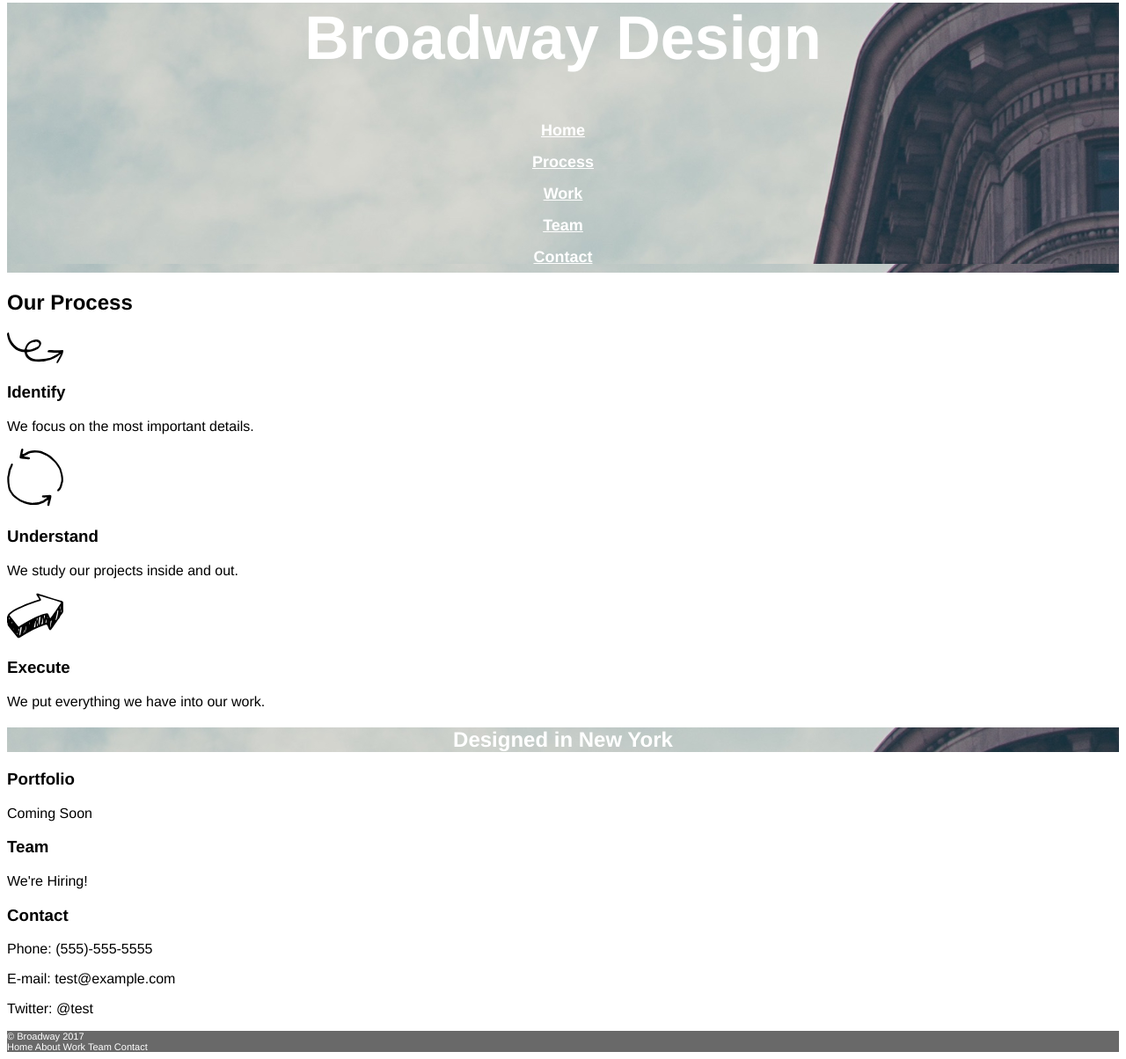
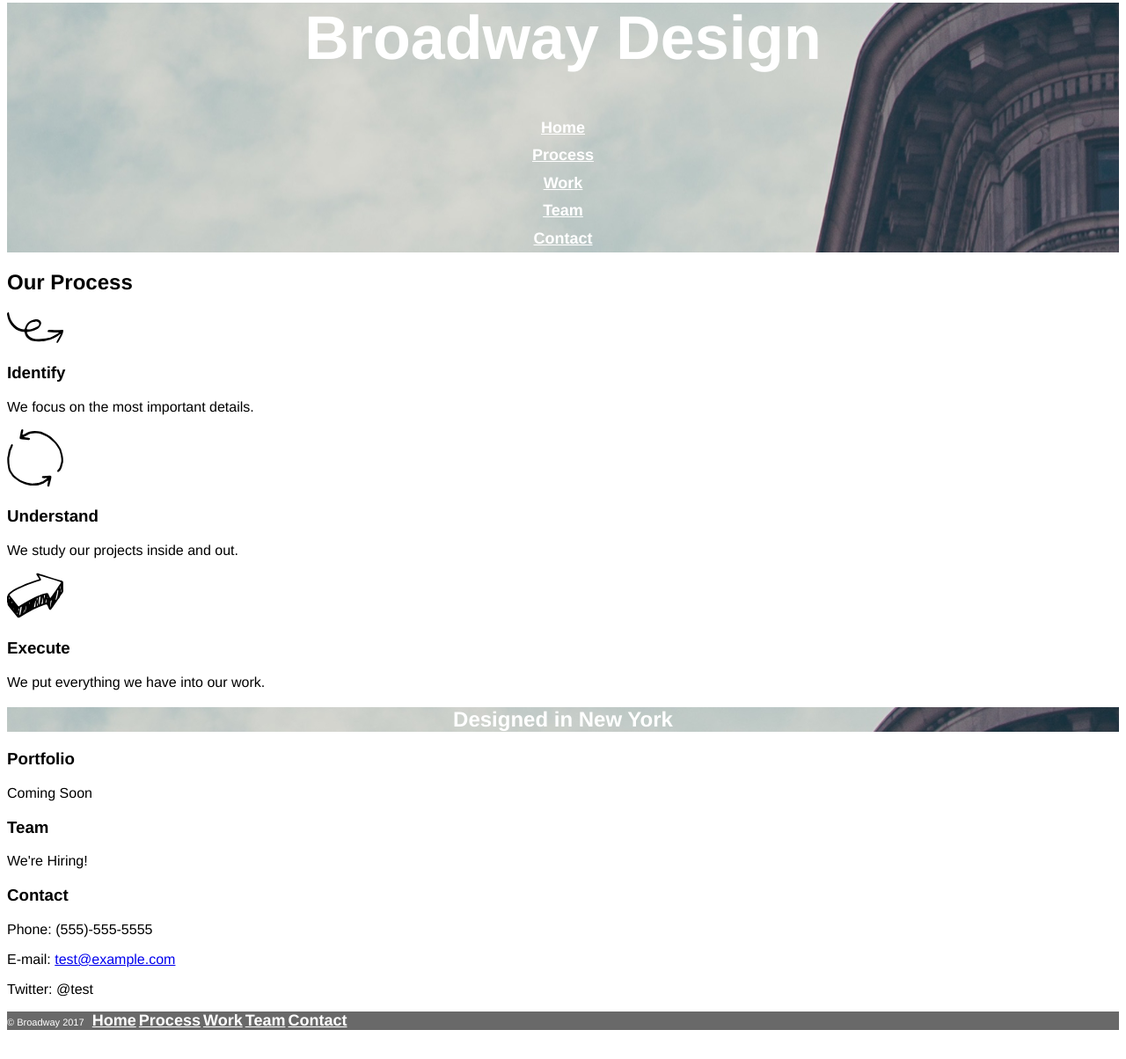
Before and after one commit to hartfib/Broadway, a plain HTML site: page index.html in a window 1280 px wide. Shown: the part 17-1221 px from the top of the page at 88% size. After the commit the page ends 1196 px from the top, so only its background shows below. Drawn offline with Linux system fonts and the light colour scheme.

Commit message:
Complete footer section

```diff
--- a/css/style.css
+++ b/css/style.css
@@ -8,10 +8,9 @@ h1, h2, h3{
 }
 
 .hero{
-	background-image: url('../images/building.png');
+	background-image: url("../images/building.png");
 	text-align: center;
 	color: white;
-
 }
 
 .hero h1{
@@ -23,12 +22,17 @@ h1, h2, h3{
 	font-style: 23px;
 }
 
-a.btn-nav{
+.btn-nav{
 	font-size: 18px;
 	font-weight: bold;
 	color: white;
+	/*display: block;
+	line-height: 1.75em; */
+}
+
+.hero a.btn-nav{
 	display: block;
-	line-height: 2.0em;
+	line-height: 1.75em;
 }
 
 footer{
@@ -36,3 +40,14 @@ footer{
 	font-size: 11px;
 	color: white;
 }
+
+footer a.btn-nav{
+	display: inline;
+}
+
+/*.footer a.btn-nav{
+	font-size: 18px;
+	font-weight: bold;
+	color: white;
+	display: inline;
+}*/
--- a/index.html
+++ b/index.html
@@ -18,13 +18,6 @@
              <a href="#team" class="btn-nav">Team</a>
              <a href="#contact" class="btn-nav">Contact</a>
            </p>
-      <!--<div class="btn-nav">
-        <a href="./index.html">Home</a>
-        <a href="#process">Process</a>
-        <a href="#work">Work</a>
-        <a href="#team">Team</a>
-        <a href="#contact">Contact</a>
-        </div> -->
        </div> <!-- end header -->
 
 
@@ -48,23 +41,37 @@
         <h2>Designed in New York</h2>
       </div>
 
+    <!-- start main content -->
+    <div class="content">
+      <div class="work">
         <h3>Portfolio</h3>
         <p>Coming Soon</p>
+      </div>
 
+      <div class="team">
        <h3>Team</h3>
        <p>We're Hiring!</p>
+      </div>
+
+      <div class="contact">
 
          <h3>Contact</h3>
          <p>Phone: (555)-555-5555</p>
-    <p>E-mail: test@example.com</p>
+         <p>E-mail: <a href="mailto:test@example.com">test@example.com</a></p>
          <p>Twitter: @test</p>
+        </div>
+
+     </div> <!-- end content -->
 
       <footer>
-      &copy;  Broadway 2017
+          &copy;  Broadway 2017 &nbsp;
 
-      <div class="btn-nav">
-        Home About Work Team Contact
-      </div>
+          <a href="./index.html" class="btn-nav">Home</a>
+          <a href="#process" class="btn-nav">Process</a>
+          <a href="#work" class="btn-nav">Work</a>
+          <a href="#team" class="btn-nav">Team</a>
+          <a href="#contact" class="btn-nav">Contact</a>
+
        </footer>
 
    </body>
```
Lines whose indentation alone changed are shown as unchanged.
